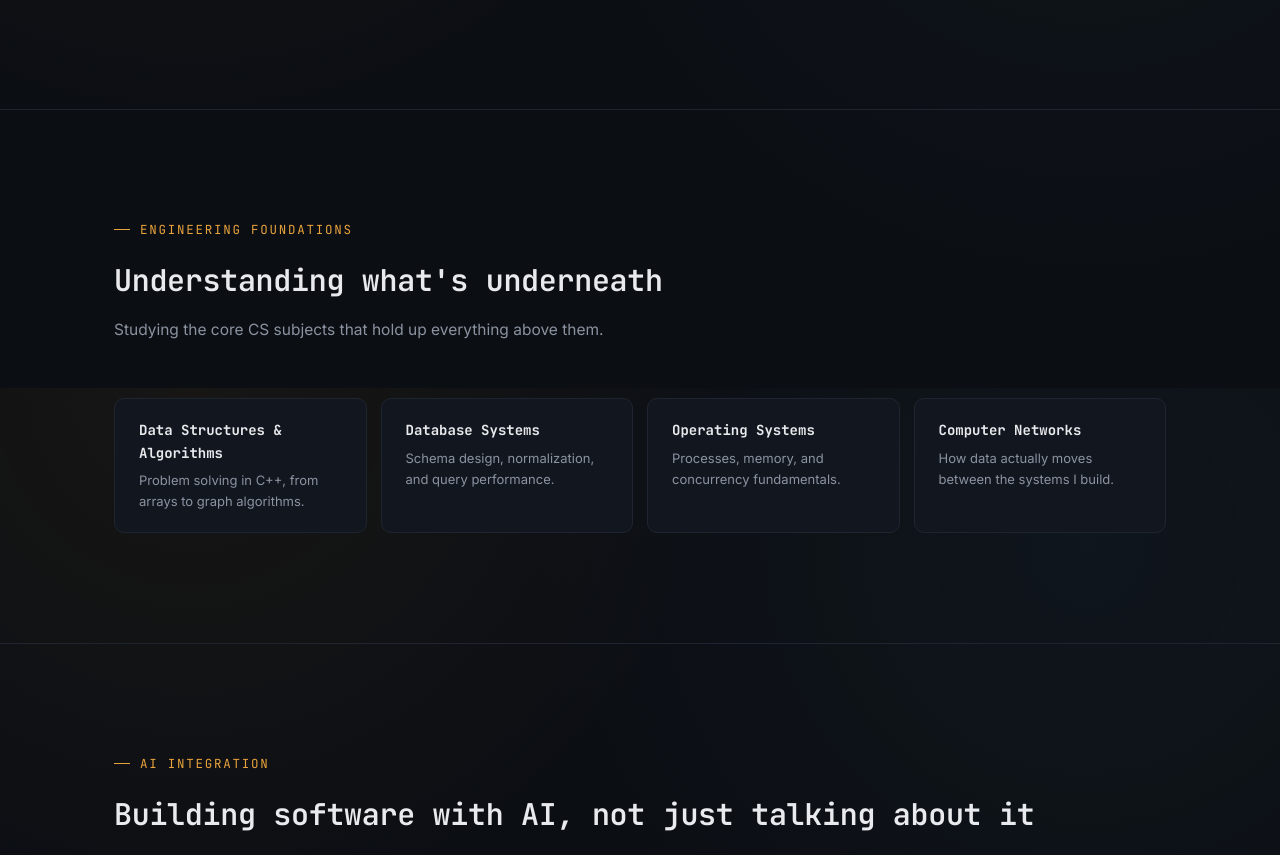
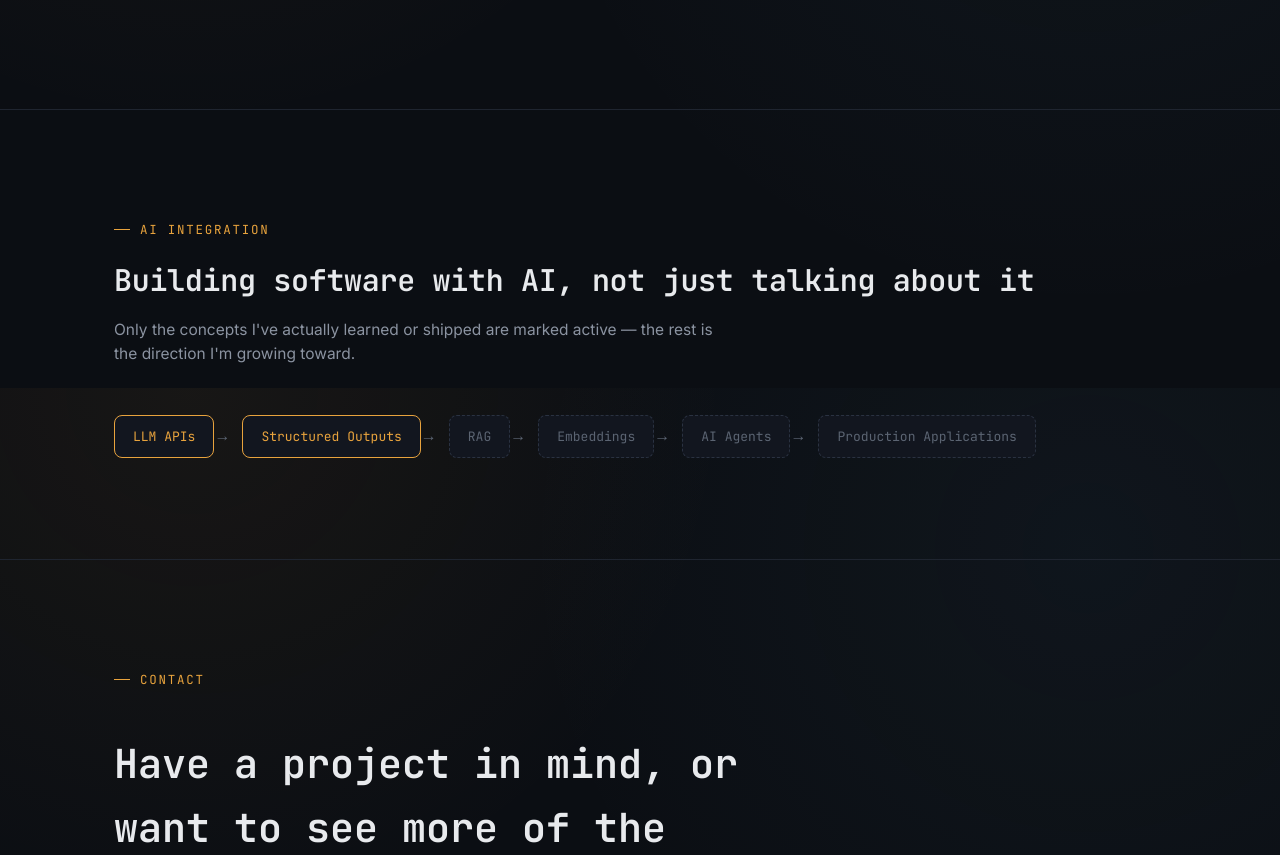
Before and after one commit to rakibulhasan-swe/portfolio-website-react-ts, a React (Vite) app: page / in a window 1280 px wide. Shown: the part 6012-6867 px from the top of the page. Built offline with nearby package versions, Linux system fonts and the light colour scheme; no server answers.

Commit message:
add: favicon

```diff
--- a/index.html
+++ b/index.html
@@ -13,6 +13,7 @@
   <meta name="twitter:title" content="Md. Rakibul Hasan — Software Engineer" />
   <meta name="twitter:description" content="Full-stack JavaScript developer building real products, strengthening CS fundamentals, and integrating AI where it earns its place." />
 
+  <link rel="shortcut icon" href="./src/assets/favicon.png" type="image/x-icon">
   <link rel="preconnect" href="https://fonts.googleapis.com" />
   <link rel="preconnect" href="https://fonts.gstatic.com" crossorigin />
   <link href="https://fonts.googleapis.com/css2?family=JetBrains+Mono:wght@400;500;600;700&family=Inter:wght@400;500;600;700;800&display=swap" rel="stylesheet" />
--- a/src/App.tsx
+++ b/src/App.tsx
@@ -3,7 +3,7 @@
 import { CustomCursor } from './components/CustomCursor/CustomCursor'
 import { Experience } from './components/Experience/Experience'
 import { Focus } from './components/Focus/Focus'
-import { Foundations } from './components/Foundations/Foundations'
+// import { Foundations } from './components/Foundations/Foundations'
 import { Footer } from './components/Footer/Footer'
 import { Header } from './components/Header/Header'
 import { Hero } from './components/Hero/Hero'
@@ -25,7 +25,7 @@
         <Skills />
         <Projects />
         <ProblemSolving />
-        <Foundations />
+        {/* <Foundations /> */}
         <AISection />
         <Contact />
       </main>
```
Also changed, not shown: src/assets/favicon.png (added).
